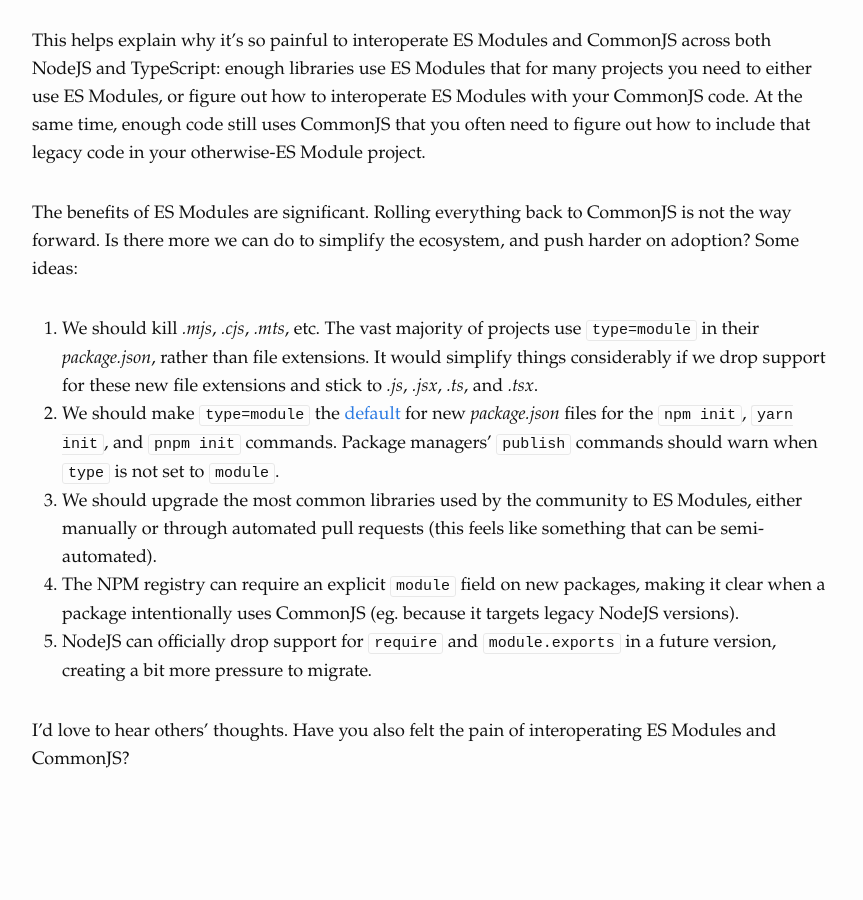
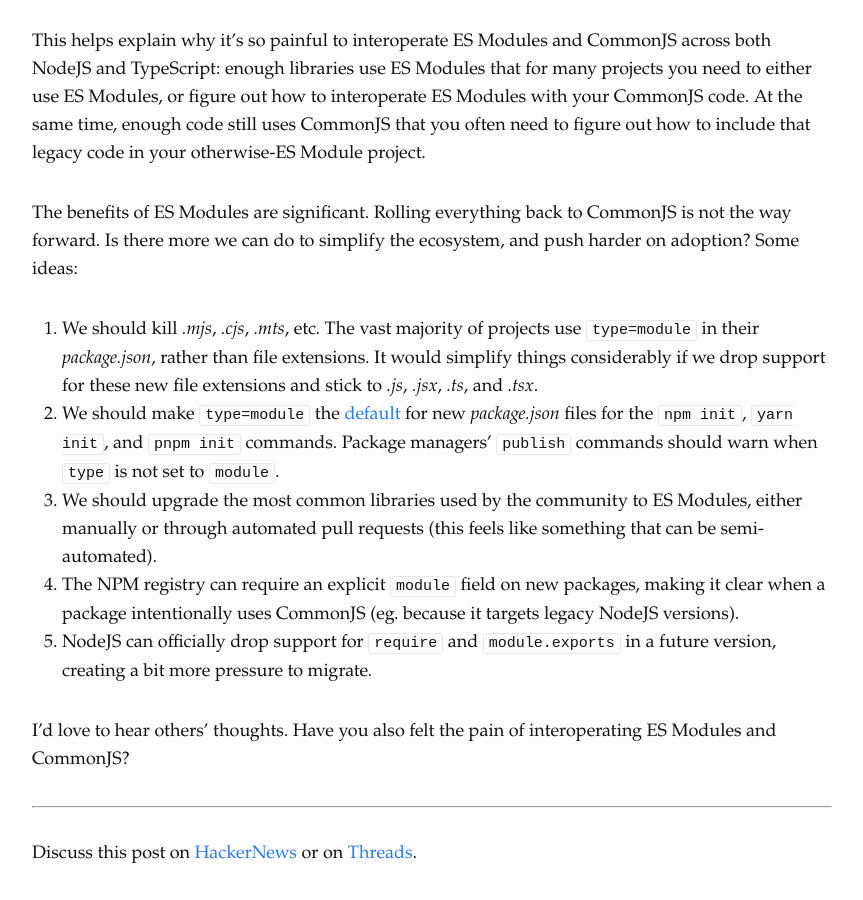
Before and after one commit to bcherny/bcherny.github.io, a Jekyll site: the page built from _posts/2024-07-19-ES-Modules-Are-A-Mess.md, in a window 1280 px wide and 900 px high, scrolled down 1930 px. Shown: the whole window, without its empty margins (208-1071 px from the left). Built offline with Jekyll 4.4.1, drawn with Linux system fonts in a browser that asks for light colours; before the commit the page ends 2736 px from its top, so only the background shows below that.

Commit message:
Update 2024-07-19-ES-Modules-Are-A-Mess.md

```diff
--- a/_posts/2024-07-19-ES-Modules-Are-A-Mess.md
+++ b/_posts/2024-07-19-ES-Modules-Are-A-Mess.md
@@ -59,3 +59,7 @@ The benefits of ES Modules are significant. Rolling everything back to CommonJS
 5. NodeJS can officially drop support for `require` and `module.exports` in a future version, creating a bit more pressure to migrate.
 
 I'd love to hear others' thoughts. Have you also felt the pain of interoperating ES Modules and CommonJS?
+
+---
+
+Discuss this post on [HackerNews](https://news.ycombinator.com/item?id=40737508) or on [Threads](https://www.threads.net/@boris_cherny/post/C8aDJuGI5HM).
```
